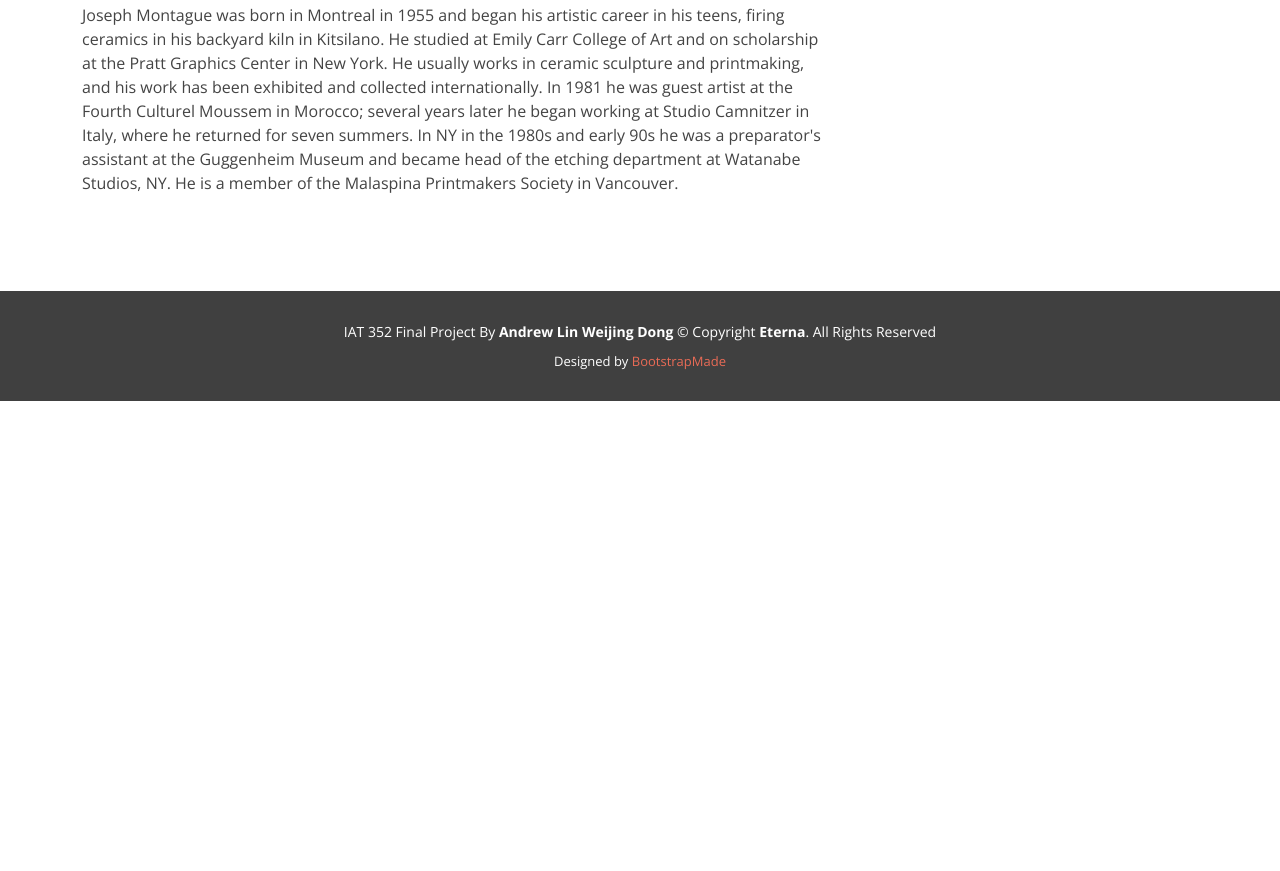
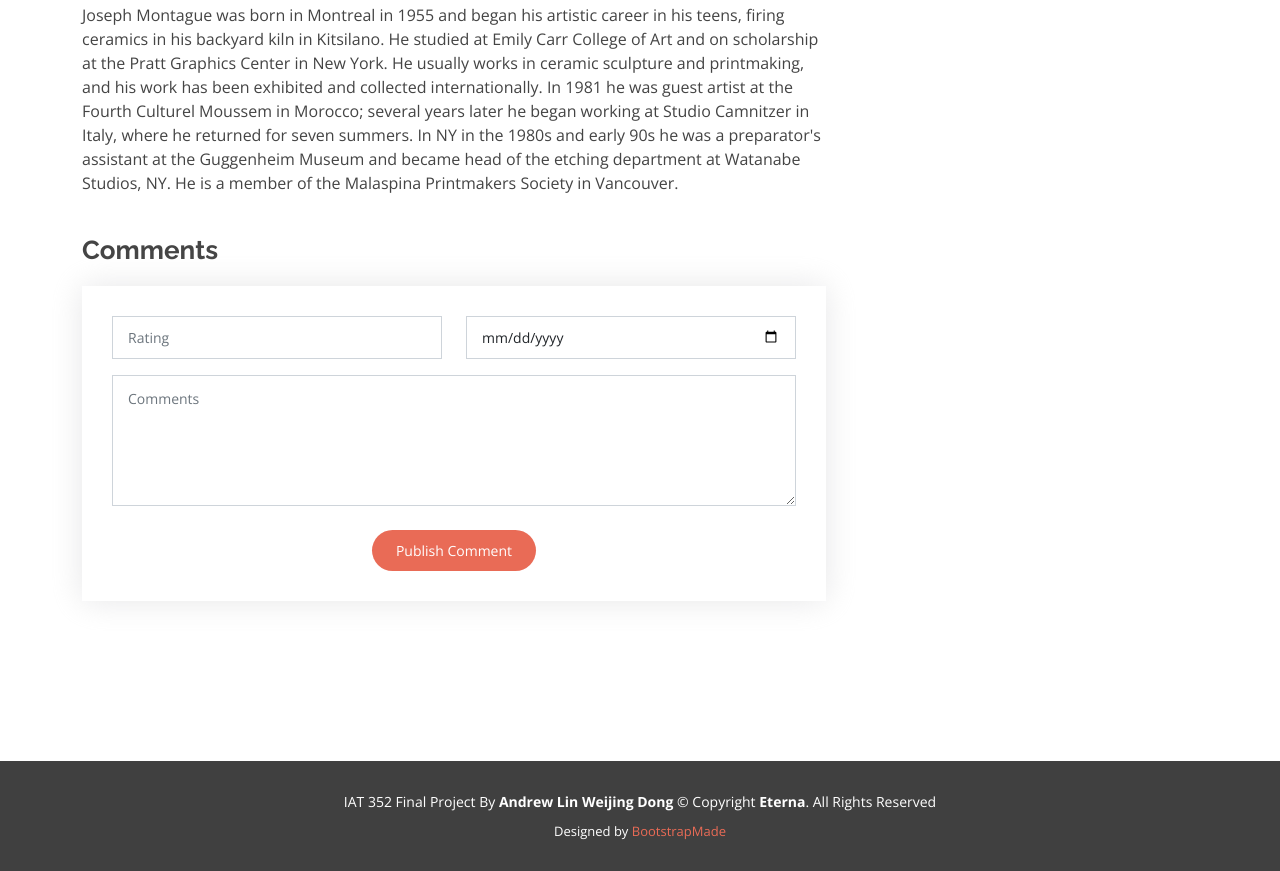
Before and after one commit to 1105959326/IAT352, a PHP site: page /detail.php?varname=205 in a window 1280 px wide. Shown: the part 2385-3256 px from the top of the page. Before the commit the page ends 2786 px from the top, so only its background shows below. Run offline with PHP 8.4, Linux system fonts and the light colour scheme; data comes from the database, SQL or seed files in the repository; tables that the repository leaves empty hold one stand-in row (values such as "Sample post").

Commit message:
comments

```diff
--- a/Eterna/assets/css/style.css
+++ b/Eterna/assets/css/style.css
@@ -1284,7 +1284,16 @@ section {
 .contact .php-email-form textarea {
   padding: 12px 15px;
 }
-.contact .php-email-form button[type=submit] {
+.contact .php-email-form button[type=submit]{
+  background: #e96b56;
+  border: 0;
+  border-radius: 50px;
+  padding: 10px 24px;
+  color: #fff;
+  transition: 0.4s;
+}
+
+.input_submit{
   background: #e96b56;
   border: 0;
   border-radius: 50px;
@@ -1311,6 +1320,7 @@ section {
     transform: rotate(360deg);
   }
 }
+
 
 /*--------------------------------------------------------------
 # Blog
--- a/private/query.php
+++ b/private/query.php
@@ -17,3 +17,13 @@ function queryAllbyID($table, $id){
 
 	return $res;
 }
+
+function queryAllCommentsbyID($table, $id){
+	global $db;
+
+	$sql = "SELECT * FROM $table WHERE artID = '$id'";
+	//echo $sql;
+	$res = mysqli_query($db, $sql);
+
+	return $res;
+}
--- a/public/detail.php
+++ b/public/detail.php
@@ -15,6 +15,7 @@
     </section><!-- End Breadcrumbs -->
 
 <?php
+
   require_once('../private/initialize.php');
   $id = $_GET['varname'];
   $res = queryAllbyID('artwork', $id);
@@ -99,13 +100,78 @@
               <p>
                 ".$row['Biography']."
               </p>
+              <br>
+              <h2>Comments</h2>";
+              $comments = queryAllCommentsbyID('comments', $id);
+              if (mysqli_num_rows($comments) > 0){
+
+                  while ($comment = mysqli_fetch_assoc($comments)){
+                    echo "
+
+                    <div class=\"portfolio-info\">
+                    <h3>Commentor:".$comment['userID']."</h3>
+                    <ul>
+                    <li>".$comment['content']."</li>
+                      <li><strong>Comment Date</strong>: ".$comment['dates']."</li>
+                      <li><strong>Comment rate</strong>: ".$comment['rates']."</li>
+                    </ul>
+                  </div>";
+                }
+              }
+           echo "
+            <section id=\"contact\" class=\"contact\">
+
+        <div class=\"row\">
+
+          <div class=\"col-lg-12\">
+            <form method=\"post\" role=\"form\" class=\"php-email-form\">
+              <div class=\"row\">
+                <div class=\"col-md-6 form-group\">
+                  <input type=\"number\" name=\"rate\" class=\"form-control\" id=\"name\" placeholder=\"Rating\" required>
                 </div>
+                <div class=\"col-md-6 form-group mt-3 mt-md-0\">
+                  <input type=\"date\" class=\"form-control\" name=\"date\" id=\"email\" placeholder=\"Date\" required>
+                </div>
+              </div>
+              <div class=\"form-group mt-3\">
+                <textarea class=\"form-control\" name=\"content\" rows=\"5\" placeholder=\"Comments\" required></textarea>
+              </div>
+              <br>
+              <div class=\"text-center\"><input style=\"background: #e96b56;border: 0;border-radius: 50px;padding: 10px 24px;color: #fff;transition: 0.4s;\" type=\"submit\" name=\"submit\" value=\"Publish Comment\"></div>
+            </form>
+          </div>
+
+        </div>
+
+      </div>
+    </section><!-- End Contact Section -->
+           </div>
+
       </div>
     </section><!-- End Portfolio Details Section -->
 
   </main><!-- End #main -->";
+
+
+
 }
 
+if(isset($_POST['submit'])) {
+    if(isset($_SESSION['username'])) {
+      echo $_SESSION['username'];
+      $userID = $_SESSION['username'];
+      $date = $_POST['date'];
+      $content = $_POST['content'];
+      $rate = $_POST['rate'];
+      $sql = "INSERT INTO comments(artID, userID, content, dates, rates) VALUES ('$id', '$userID', '$content', '$date', '$rate')";
+      if (mysqli_query($db, $sql)){
+        echo "Pulished!";
+      }
+    }
+    else{
+      header('Location:login.php');
+    }
+  }
 ?>
 
 <footer id="footer">
--- a/public/gallery.php
+++ b/public/gallery.php
@@ -1,6 +1,6 @@
 <?php
 require_once('../private/initialize.php');
-include_once('header.php'); ?>
+require_once('header.php'); ?>
 
 <main id="main">
 
```
Lines whose indentation alone changed are shown as unchanged.
